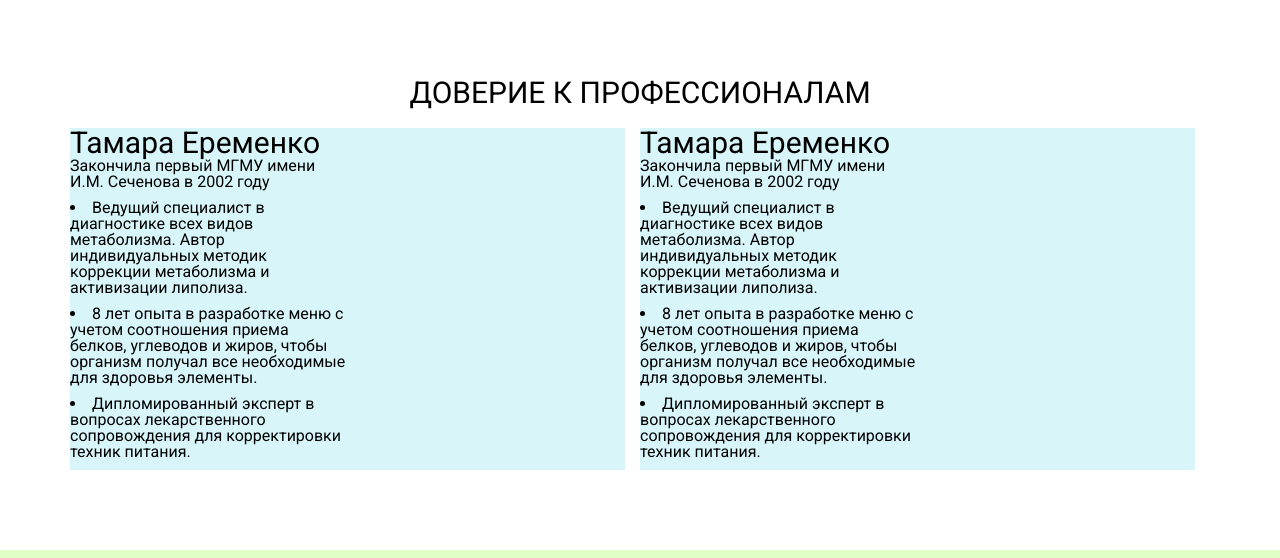
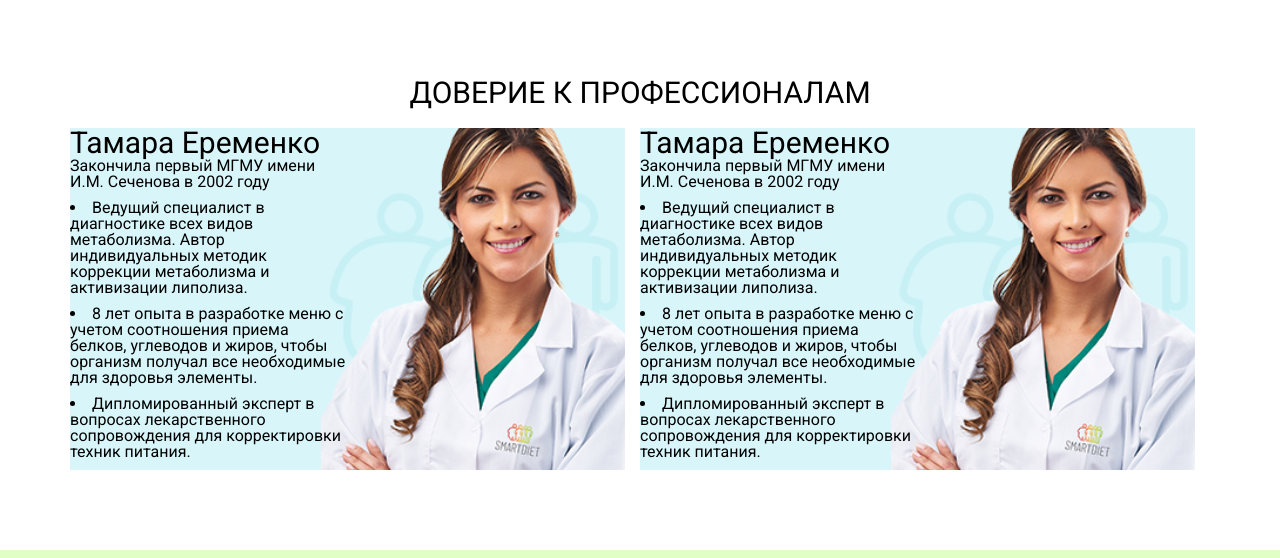
Before and after one commit to Uberdar/SmartDiet, a plain HTML site: page index.html in a window 1280 px wide. Shown: the part 2467-3025 px from the top of the page. Drawn offline with nearby package versions, Linux system fonts and the light colour scheme; the site is published under a folder, as on GitHub Pages, so addresses that start at the root find nothing.

Commit message:
Update index.css

```diff
--- a/css/index.css
+++ b/css/index.css
@@ -719,7 +719,7 @@ body {
 
   .prof-mob .slick-slide {
     background-color: #d8f6fa;
-    background-image: url(/pictures/profmob/tamara.png);
+    background-image: url(../pictures/profmob/tamara.png);
     background-repeat: no-repeat;
     background-position: right;
     background-size: contain;
```
